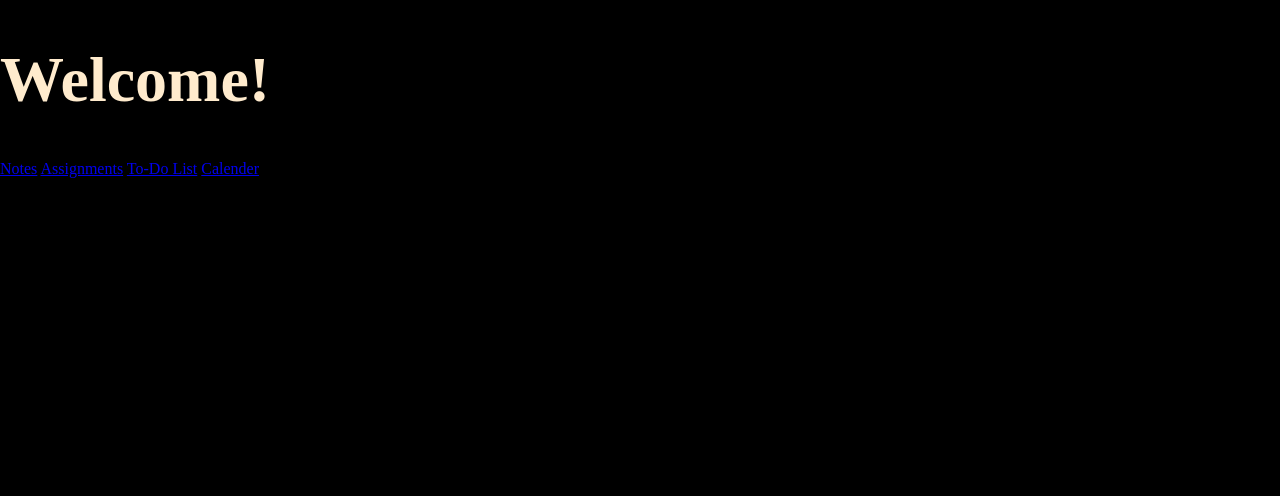
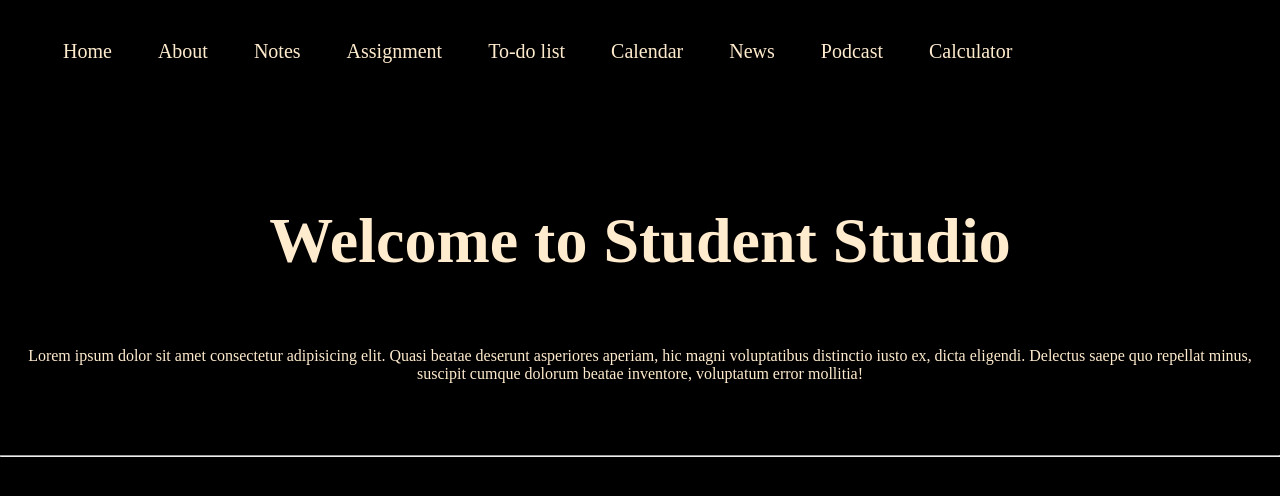
Before and after one commit to nexi9/studentwebsite, a plain HTML site: page index.html in a window 1280 px wide. Drawn offline with Linux system fonts and the light colour scheme; a web font is replaced by a local one.

Commit message:
Update index.html

```diff
--- a/index.html
+++ b/index.html
@@ -1,20 +1,41 @@
 <!DOCTYPE html>
-<html>
-    <head>
-        <title>Homepage</title>
-        <link href="style.css" rel="stylesheet" type="text/css">
-        <body>
-            <header>
-                <div class="title">
-                    <h1>Welcome!</h1>
-                </div>
-                <div class="button">
-                    <a href="#" class="btn">Notes</a>
-                    <a href="#" class="btn">Assignments</a>
-                    <a href="#" class="btn">To-Do List</a>
-                    <a href="#" class="btn">Calender</a>
-                </div>
-            </header>
-        </body>
-    </head>
+<html lang="en">
+
+<head>
+    <meta charset="UTF-8">
+    <meta http-equiv="X-UA-Compatible" content="IE=edge">
+    <meta name="viewport" content="width=device-width, initial-scale=1.0">
+    <title>Student Studio</title>
+</head>
+<link rel="stylesheet" href="https://fonts.googleapis.com/css?family=Sofia&effect=fire">
+    <link rel="stylesheet" href="style.css">
+
+</head>
+
+<body>
+
+    <header>
+        <nav class="navbar">
+            <ul class="navigation">
+                <li class="item">Home</li>
+                <li class="item">About</li>
+                <li class="item">Notes</li>
+                <li class="item">Assignment</li>
+                <li class="item">To-do list</li>
+                <li class="item">Calendar</li>
+                <li class="item">News</li>
+                <li class="item">Podcast</li>
+                <li class="item">Calculator</li>
+            </ul>
+        </nav>
+    </header>
+    <section>
+        <h1>Welcome to Student Studio</h1>
+        <p>Lorem ipsum dolor sit amet consectetur adipisicing elit. Quasi beatae deserunt asperiores aperiam, hic magni
+            voluptatibus distinctio iusto ex, dicta eligendi. Delectus saepe quo repellat minus, suscipit cumque dolorum
+            beatae inventore, voluptatum error mollitia!</p>
+    </section>
+    <hr>
+</body>
+
 </html>
```
